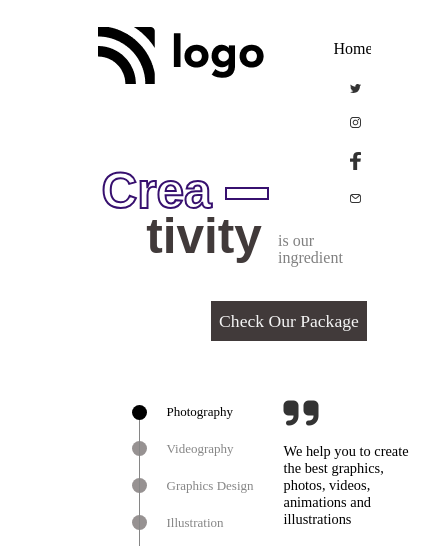
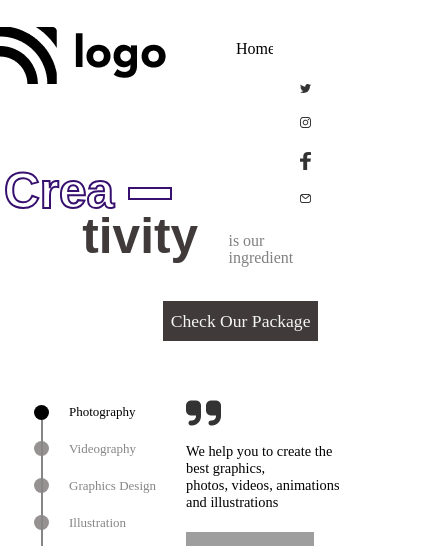
Before and after one commit to Sourabhpande532/project-14-ineuron.ai-Creativity-page, a plain HTML site: page index.html in a window 390 px wide. Shown: the top 546 px of the page, 448 px wide, since content can reach past the window. Drawn offline with Linux system fonts and the light colour scheme; grey boxes are pictures that could not be loaded.

Commit message:
fix some css property

```diff
--- a/css/responsive.css
+++ b/css/responsive.css
@@ -1,15 +1,16 @@
 @media screen and (max-width: 700px) {
-    /* html,
+    html,
     body {
       width: 100%;
       height: 100%;
-      margin: 0;
-      left: 0;
+      position: absolute;
+      overflow-y: hidden;
+      position: absolute;
       right: 0;
-      position: relative;
-    } */
+
+    }
     .container{
-      max-width: 50vw;
+      max-width: 77rem;
       margin: 0 auto;
       position: relative;
     }
@@ -43,20 +44,20 @@
       margin-bottom: 0.5rem;
     }
     .whole_content .heading_content div {
-      margin-left: 2.8rem;
+      margin-left: 4.9rem;
       margin-top: -1.3rem;
       line-height: 1.5;
     }
 
     .whole_content .heading_content p {
-      padding-left: 1rem;
+      padding-left: 1.9rem;
       font-size: 1rem;
     }
     .whole_content .heading_content .btn button {
       padding: 0.6rem 0.5rem;
       font-size: 1.1rem;
       position: relative;
-      right: 5.1rem;
+      right: 4rem;
     }
     .whole_content .heading_content div h1::after {
       content: ".";
@@ -65,7 +66,7 @@
 
     .whole_content .social-icons {
       gap: 1.5rem;
-      left: 0.7rem;
+      left: 1.7rem;
     }
     .whole_content .social-icons img {
       width: 0.7rem;
```
